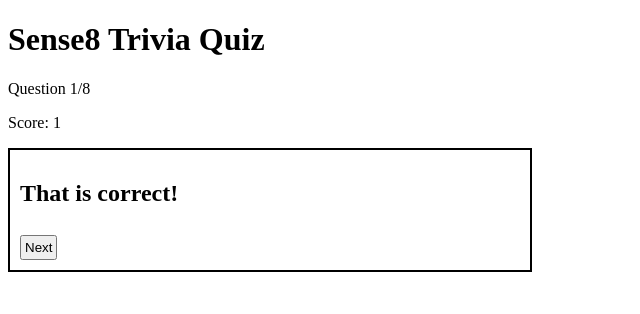
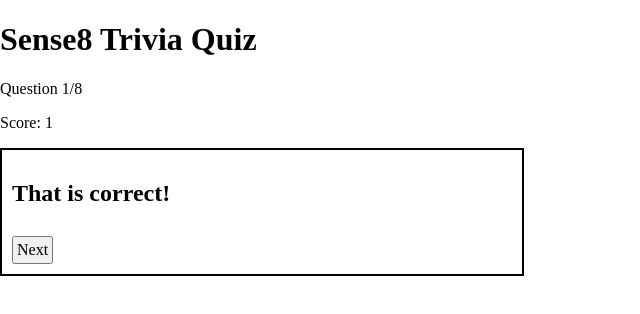
Before and after one commit to ollythedeveloper/s8tq-wireframe, a plain HTML site: page correct.html in a window 1280 px wide. Shown: the whole page, without its empty margins (0-640 px from the left). Drawn offline with nearby package versions, Linux system fonts and the light colour scheme.

Commit message:
added normalize css to html files

```diff
--- a/correct.html
+++ b/correct.html
@@ -4,6 +4,7 @@
     <meta charset="UTF-8">
     <meta name="viewport" content="width=device-width, initial-scale=1.0">
     <title>S8TQ: Correct Answer</title>
+    <link href="https://yarn.pm/normalize.css" rel="stylesheet" type="text/css" />
     <link rel="stylesheet" href="main.css">
 </head>
 
```
Also changed, not shown: final.html (+1 -0 lines), incorrect.html (+1 -0 lines), index.html (+1 -0 lines), question.html (+1 -0 lines).
